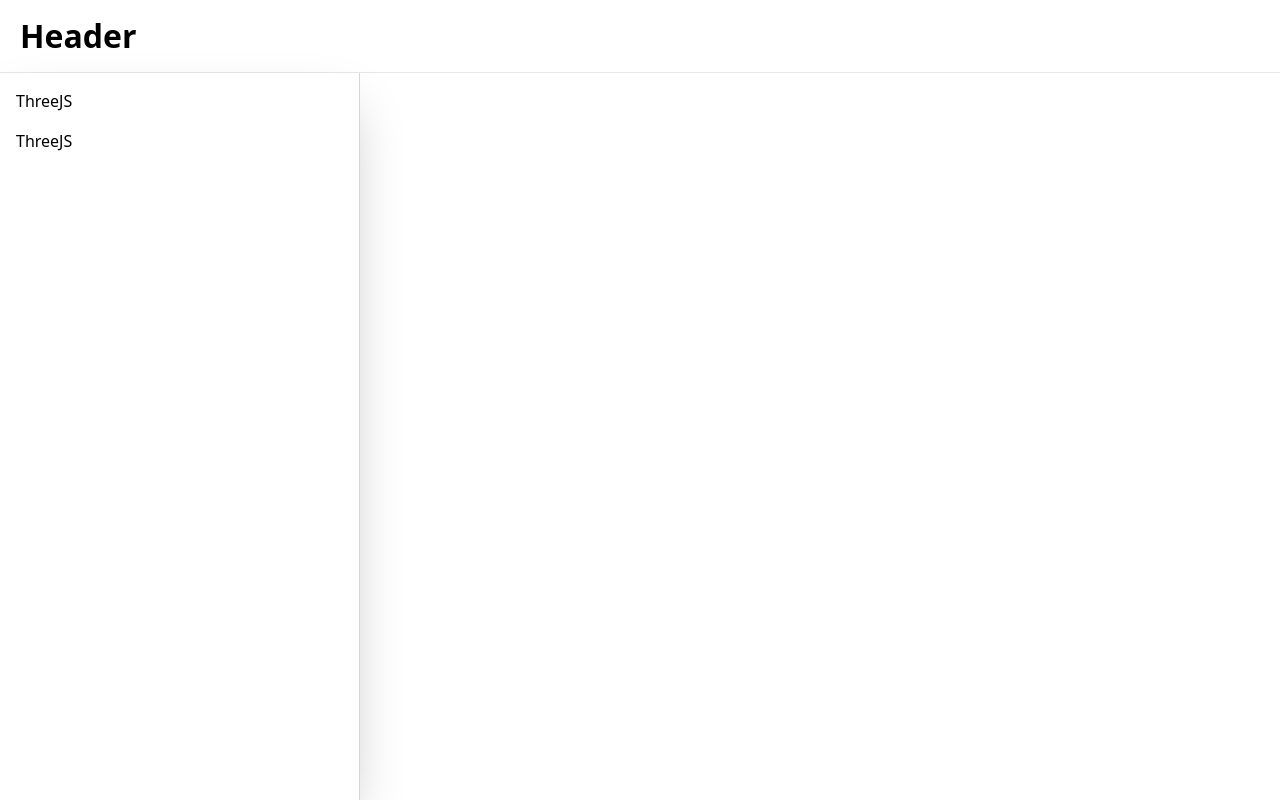
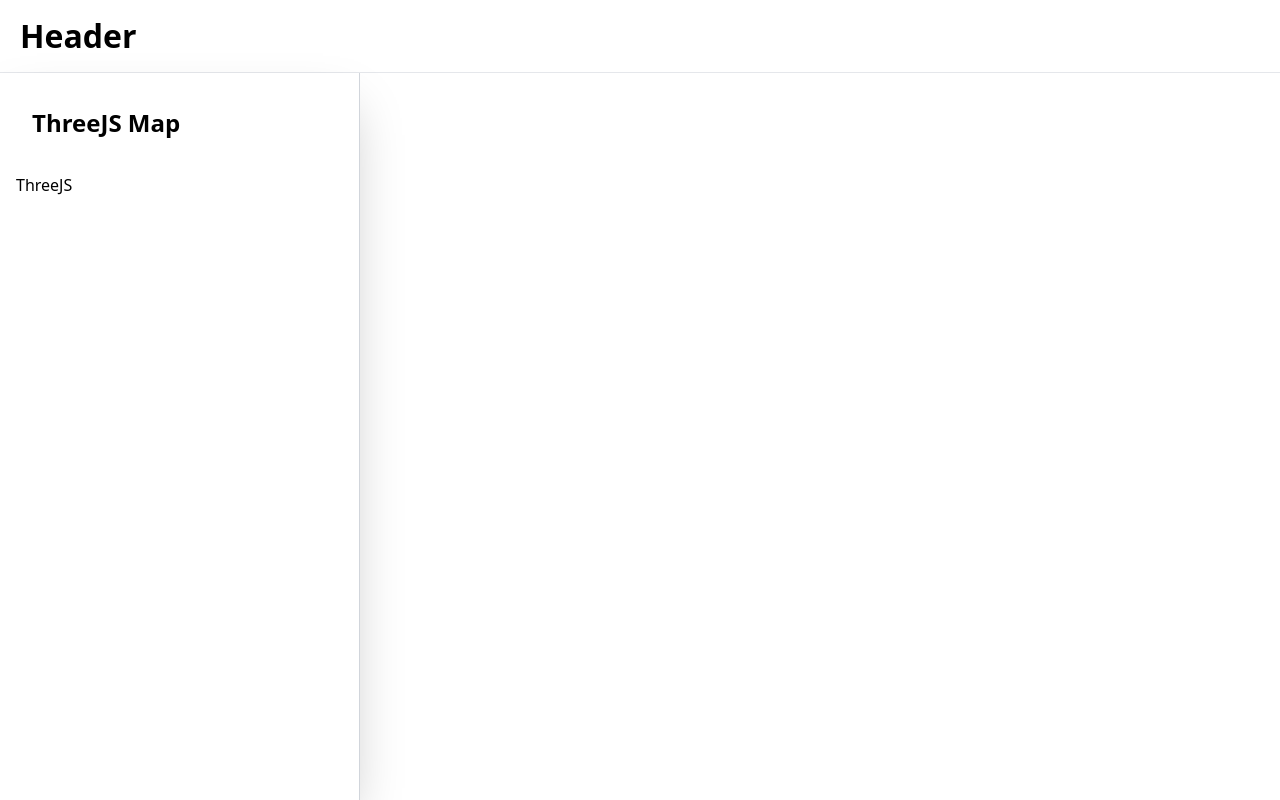
Before and after one commit to zeriong/z-react-component-library, a Next.js app: page / in a window 1280 px wide. Built offline with nearby package versions, Linux system fonts and the light colour scheme.

Commit message:
style: aside 링크 방식 및 디자인 구상중...

```diff
--- a/src/components/layout/MainAside.tsx
+++ b/src/components/layout/MainAside.tsx
@@ -1,11 +1,12 @@
 import React from "react";
+import Link from "next/link";
 
 export default function MainAside() {
   return (
     <aside className={"max-w-[360px] w-full h-full shadow-2xl border-r border-gray-300"}>
       <ul className={"p-[16px] flex flex-col gap-[16px]"}>
-        <li>
-          <p>ThreeJS</p>
+        <li className={"p-4 font-bold text-[24px]"}>
+          <Link href={"/three/r3f/map"}>ThreeJS Map</Link>
         </li>
 
         <li>
```
